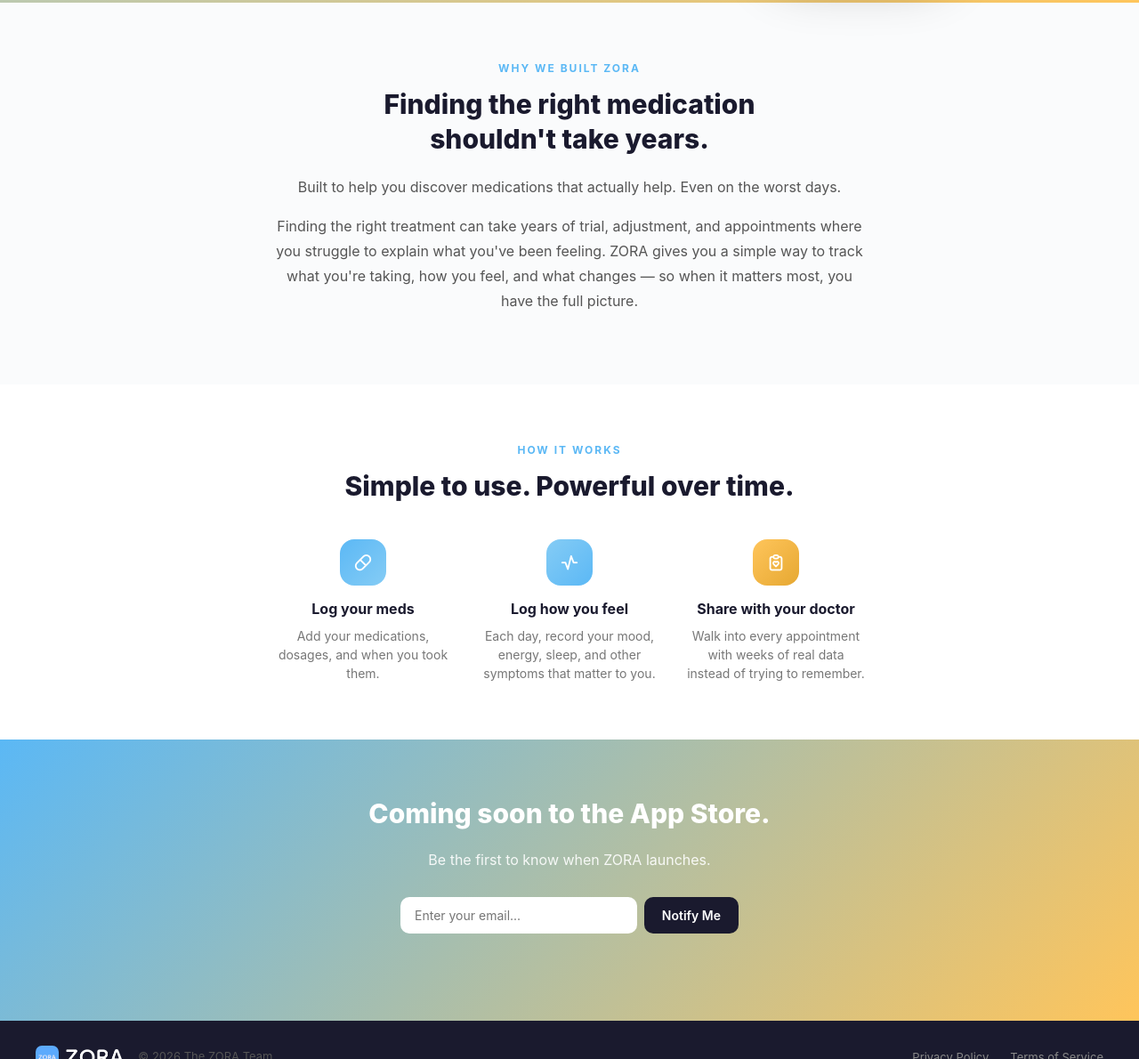
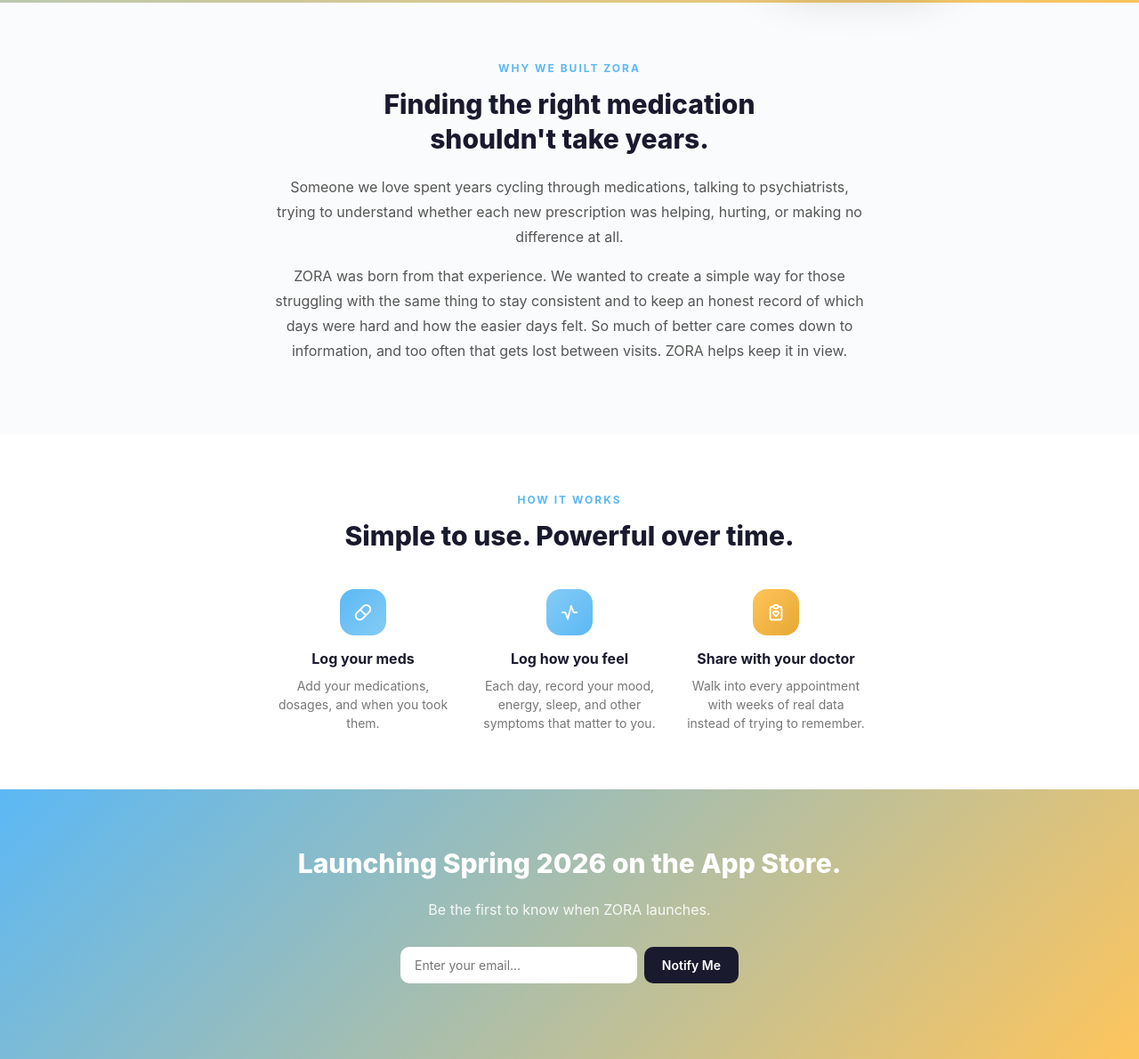
Before and after one commit to AireMaile/landingSite, a plain HTML site: page index.html in a window 1280 px wide. Shown: the part 579-1769 px from the top of the page at 89% size. Drawn offline with Linux system fonts and the light colour scheme.

Commit message:
copy: add personal origin story and Spring 2026 launch date

```diff
--- a/index.html
+++ b/index.html
@@ -203,8 +203,8 @@
     <div class="section-inner">
       <p class="eyebrow">Why We Built ZORA</p>
       <h2>Finding the right medication<br/>shouldn't take years.</h2>
-      <p class="body-text">Built to help you discover medications that actually help. Even on the worst days.</p>
-      <p class="body-text">Finding the right treatment can take years of trial, adjustment, and appointments where you struggle to explain what you've been feeling. ZORA gives you a simple way to track what you're taking, how you feel, and what changes — so when it matters most, you have the full picture.</p>
+      <p class="body-text">Someone we love spent years cycling through medications, talking to psychiatrists, trying to understand whether each new prescription was helping, hurting, or making no difference at all.</p>
+      <p class="body-text">ZORA was born from that experience. We wanted to create a simple way for those struggling with the same thing to stay consistent and to keep an honest record of which days were hard and how the easier days felt. So much of better care comes down to information, and too often that gets lost between visits. ZORA helps keep it in view.</p>
     </div>
   </section>
 
@@ -236,7 +236,7 @@
   <!-- COMING SOON CTA -->
   <section id="notify" style="background: var(--cta-gradient);">
     <div class="section-inner">
-      <h2 style="color: white;">Coming soon to the App Store.</h2>
+      <h2 style="color: white;">Launching Spring 2026 on the App Store.</h2>
       <p style="color: rgba(255,255,255,0.9); margin-bottom: 28px;">Be the first to know when ZORA launches.</p>
       <form class="email-form" onsubmit="handleSubmit(event)">
         <input class="email-input" type="email" placeholder="Enter your email..." required />
```
